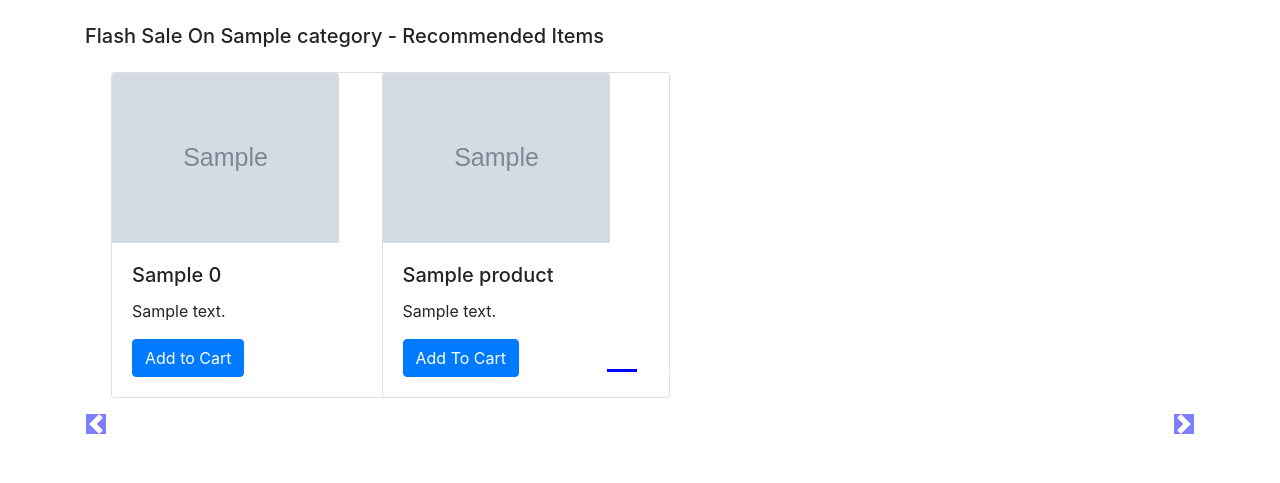
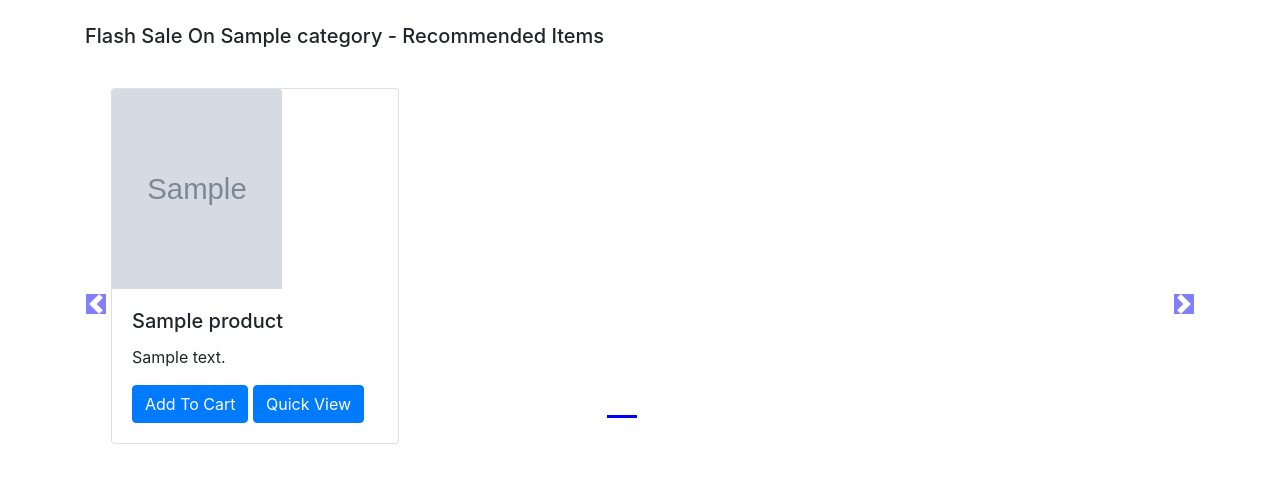
Before and after one commit to swarajmutalik/Django-Code-With-Harry, a Django app: template MyCart/shop/templates/shop/index.html in a window 1280 px wide. Shown: the part 56-539 px from the top of the page. Run offline with Django 4.2, Linux system fonts and the light colour scheme; the template is opened without the code that fills it: most values are stand-ins (such as "Sample title", 1, 10 or a date in 2020); grey boxes marked "Sample" are stand-in pictures; some libraries are stand-ins or nearby versions.

Commit message:
Update index.html

```diff
--- a/MyCart/shop/templates/shop/index.html
+++ b/MyCart/shop/templates/shop/index.html
@@ -12,8 +12,8 @@
 
 .col-md-3 img{
 
-width: 227px;
-max-height: 242px;
+width: 170px;
+height: 200px;
 }
 
 body .carousel-indicator li{
@@ -33,6 +33,7 @@
 .carousel-control-next{
 top: auto;
 bottom: auto;
+padding-top: 222px;
 }
 body .no-padding{
 padding-left: 0,
@@ -47,7 +48,8 @@
     <!--Slideshow starts here -->
     {% for product, range, nSlides in allProds %}
     <h5 class="my-4">Flash Sale On {{product.0.category}} - Recommended Items</h5>
-    <div id="demo{{forloop.counter}}" class="carousel slide my-3" data-ride="carousel">
+    <div class="row">
+        <div id="demo{{forloop.counter}}" class="col carousel slide my-3" data-ride="carousel">
             <ul class="carousel-indicators">
                 <li data-target="#demo{{forloop.counter}}" data-slide-to="0" class="active"></li>
 
@@ -60,30 +62,23 @@
             <div class="container carousel-inner no-padding">
 
                 <div class="carousel-item active">
-                <div class="col-xs-3 col-sm-3 col-md-3">
-                    <div class="card" style="width: 18rem;">
-                        <img src='/media/{{product.0.image}}' class="card-img-top" alt="...">
-                        <div class="card-body">
-                            <h5 class="card-title">{{product.0.product_name}}</h5>
-                            <p class="card-text">{{product.0.desc}}</p>
-                            <a href="#" class="btn btn-primary">Add to Cart</a>
-                        </div>
-                    </div>
-                </div>
 
 
-                {% for i in product|slice:"1:"%}
+                    {% for i in product %}
                     <div class="col-xs-3 col-sm-3 col-md-3">
                         <div class="card" style="width: 18rem;">
                             <img src='/media/{{i.image}}' class="card-img-top" alt="...">
                             <div class="card-body">
                                 <h5 class="card-title">{{i.product_name}}</h5>
                                 <p class="card-text">{{i.desc}}</p>
-                            <a href="#" class="btn btn-primary">Add To Cart</a>
+                                <button id="pr{{i.id}}" class="btn btn-primary cart">Add To Cart</button>
+                                <a href="/shop/products/{{i.id}}">
+                                    <button id="qv{{i.id}}" class="btn btn-primary cart">Quick View</button>
+                                </a>
                             </div>
                         </div>
                     </div>
-                {% if forloop.counter|divisibleby:3 and forloop.counter > 0 and not forloop.last %}
+                    {% if forloop.counter|divisibleby:4 and forloop.counter > 0 and not forloop.last %}
                 </div>
                 <div class="carousel-item">
                     {% endif %}
@@ -101,6 +96,41 @@
         <a class="carousel-control-next" href="#demo{{forloop.counter}}" data-slide="next">
             <span class="carousel-control-next-icon"></span>
         </a>
+    </div>
     {% endfor %}
 </div>
 {% endblock %}
+
+{% block js %}
+<script>
+
+console.log('working');
+if(localStorage.getItem('cart') == null){
+var cart = {};
+}
+else
+{
+cart = JSON.parse(localStorage.getItem('cart'));
+document.getElementById('cart').innerHTML = Object.keys(cart).length;
+}
+$('.cart').click(function(){
+console.log('clicked');
+var idstr = this.id.toString();
+console.log(idstr);
+if (cart[idstr] !=undefined){
+cart[idstr] = cart[idstr] + 1;
+}
+else
+{
+cart[idstr] = 1;
+}
+console.log(cart);
+localStorage.setItem('cart', JSON.stringify(cart));
+document.getElementById('cart').innerHTML = Object.keys(cart).length;
+});
+$('#popcart').popover();
+document.getElementById("popcart").setAttribute('data-content', '<h5>Cart for your items in my shopping cart</h5>');
+
+
+</script>
+{% endblock %}
```
Lines whose indentation alone changed are shown as unchanged.
